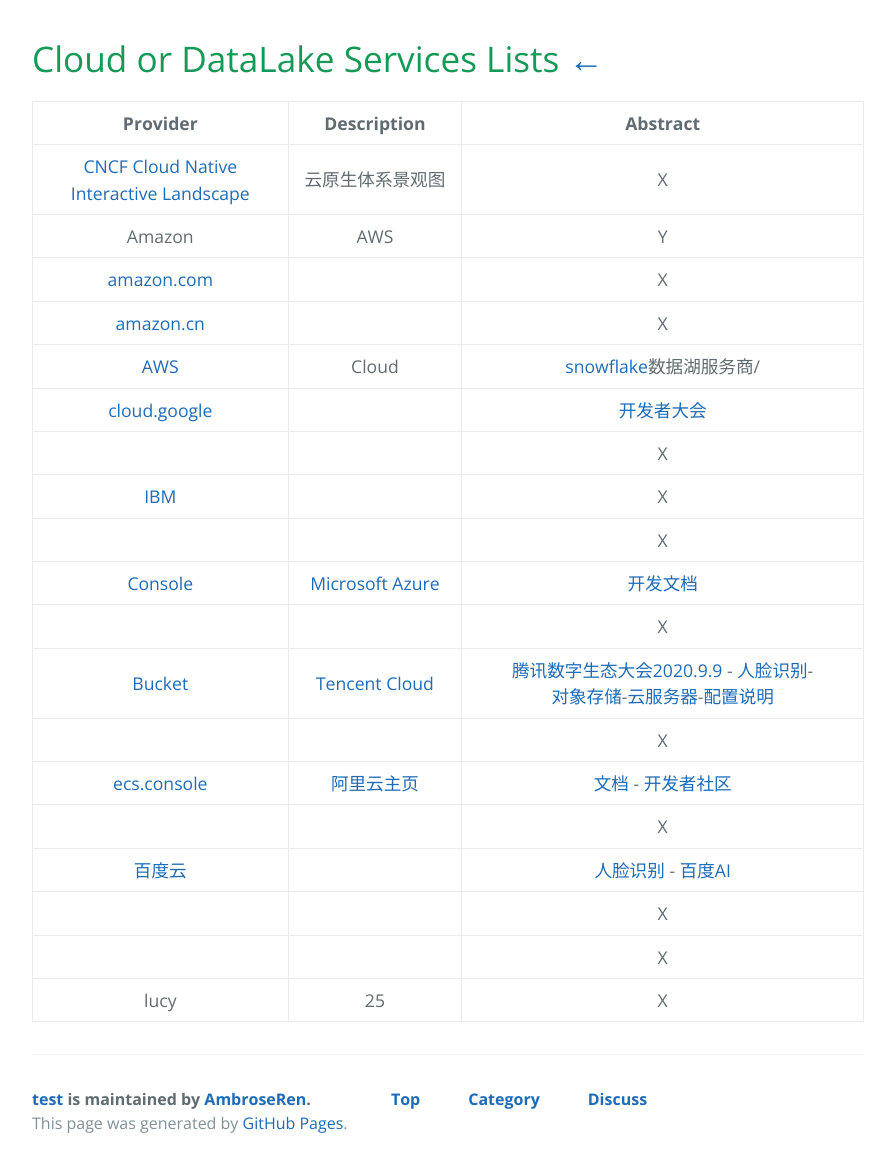
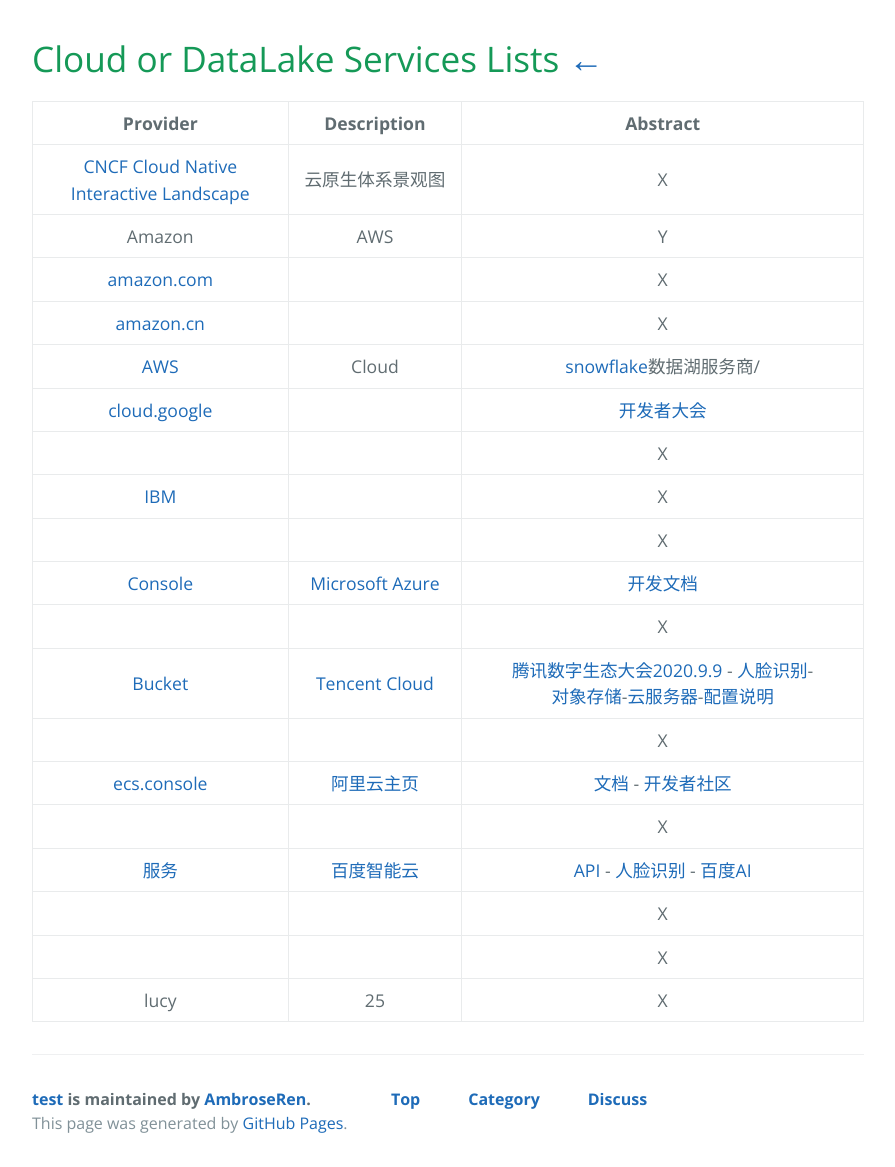
Before and after one commit to AmbroseRen/test, a Jekyll site: the page built from Data/DataLake.md, in a window 1280 px wide. Shown: the whole page, without its empty margins (192-1087 px from the left). Built offline with Jekyll 4.4.1, drawn with Linux system fonts in a browser that asks for light colours; our own code applies the rules of GitHub Pages for plain Markdown files; the repository's description, which GitHub fills in, is left out.

Commit message:
Update DataLake.md

```diff
--- a/Data/DataLake.md
+++ b/Data/DataLake.md
@@ -17,7 +17,7 @@
 | []() |  | X |
 | [ecs.console](https://ecs.console.aliyun.com/#/home) | [阿里云主页](https://www.aliyun.com/) | [文档](https://help.aliyun.com/index.html?spm=5176.7937365.765261.484.76c75692Oarl3P&content=school) - [开发者社区](https://developer.aliyun.com/) |
 | []() |  | X |
-| [百度云](https://console.bce.baidu.com/ai/?_=1604631701442&fromai=1#/ai/speech/overview/index) |  | [人脸识别](https://cloud.baidu.com/doc/FACE/index.html) - [百度AI](http://ai.baidu.com/index/) |
+| [服务](https://console.bce.baidu.com/) | [百度智能云](https://cloud.baidu.com/) | [API](https://console.bce.baidu.com/ai/#/ai/speech/overview/index) - [人脸识别](https://cloud.baidu.com/doc/FACE/index.html) - [百度AI](http://ai.baidu.com/index/) |
 | []() |  | X |
 | []() |  | X |
 | lucy | 25 | X |
```
